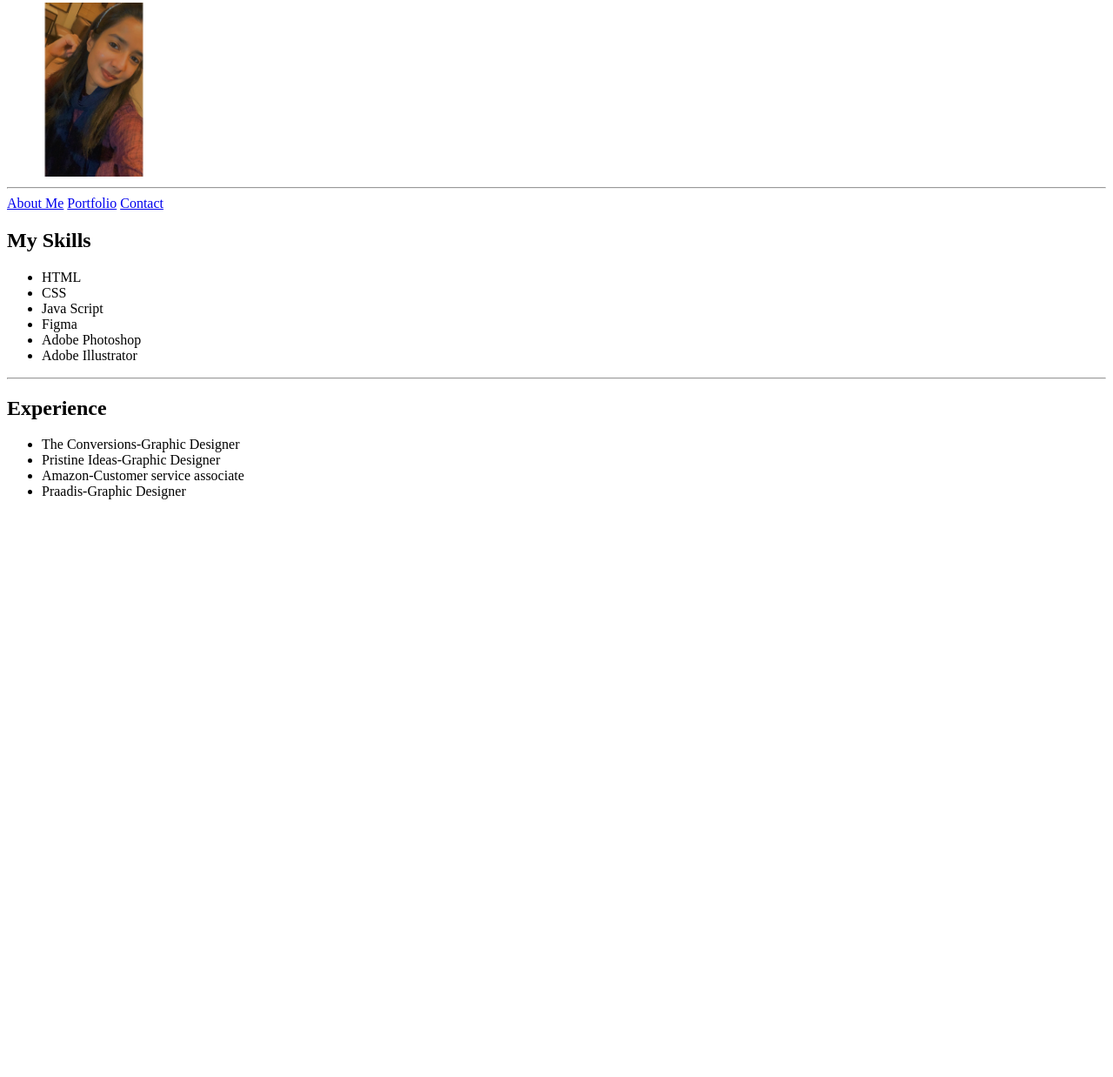
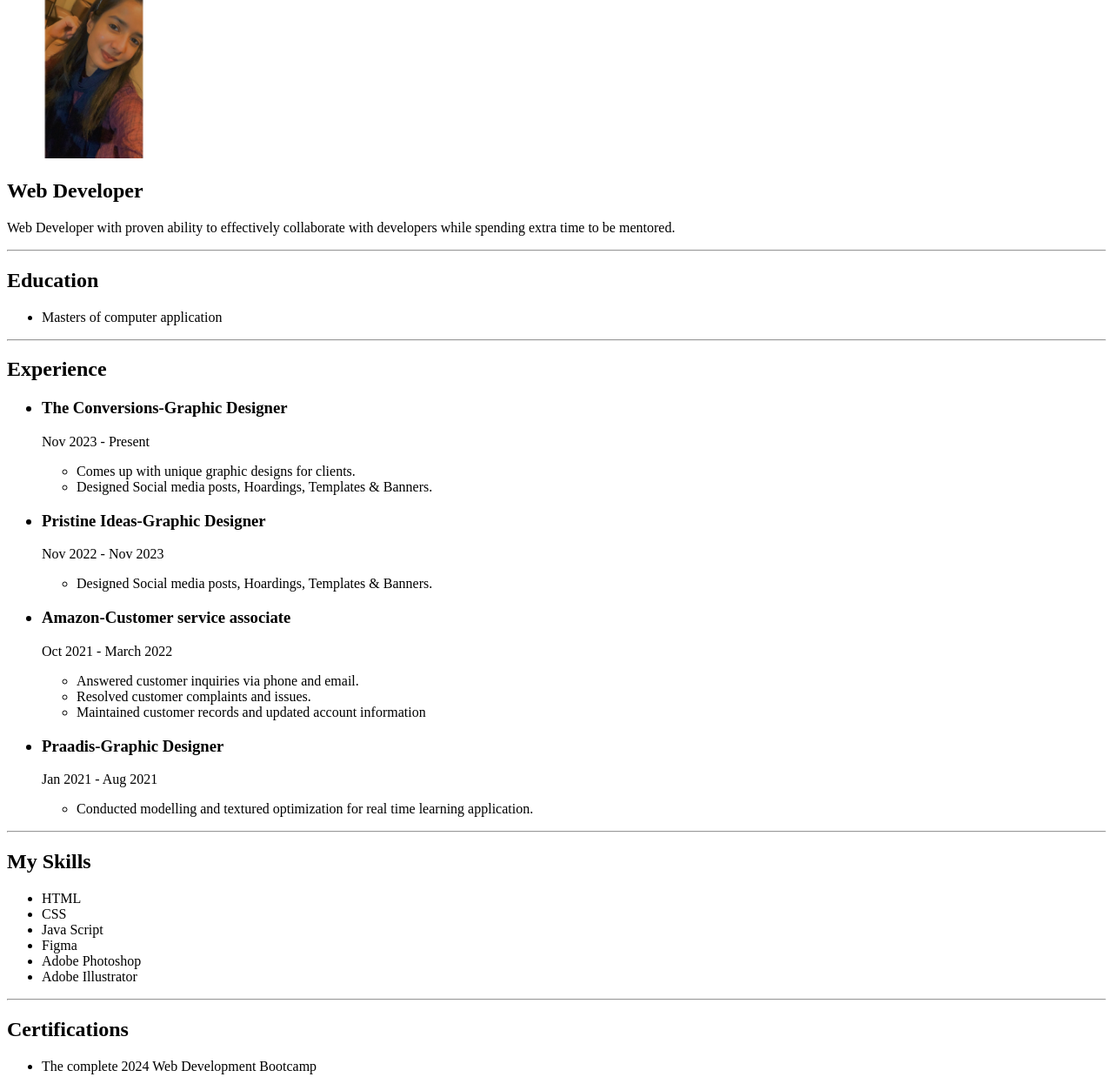
Before and after one commit to tasneem-a03/Portfolio-Tasnim, a plain HTML site: page index.html in a window 1280 px wide. Shown: the part 124-1362 px from the top of the page at 87% size. Before the commit the page ends 800 px from the top, so only its background shows below. Drawn offline with Linux system fonts and the light colour scheme.

Commit message:
Update index.html

```diff
--- a/index.html
+++ b/index.html
@@ -5,13 +5,46 @@
     <title>My Portfolio</title>
 </head>
 <body>
-    <h1>I'm Tasnim Ali</h1>
-    <h2>Web Developer</h2>
-    <img src="./images/Tasneem-picture.JPEG" height="200"/>
-    <hr/>
     <a href="./public/about.html">About Me</a>
     <a href="./public/portfolio.html">Portfolio</a>
     <a href="./public/contact.html">Contact</a>
+    <h1>I'm Tasnim Ali</h1>
+    <img src="./images/Tasneem-picture.JPEG" height="200"/>
+    <h2>Web Developer</h2>
+    <p>Web Developer with proven ability to effectively collaborate with developers while spending extra time to be mentored.</p>
+    <hr/>
+    <h2>Education</h2>
+    <ul>
+        <li>Masters of computer application</li>
+    </ul>
+    <hr/>
+    <h2>Experience</h2>
+    <ul>
+        <h3><li>The Conversions-Graphic Designer</li></h3>
+        <p>Nov 2023 - Present</p>
+        <ul>
+            <li>Comes up with unique graphic designs for clients.</li>
+            <li>Designed Social media posts, Hoardings, Templates & Banners.</li>
+        </ul>
+        <h3><li>Pristine Ideas-Graphic Designer</li></h3>
+        <p>Nov 2022 - Nov 2023</p>
+        <ul>
+            <li>Designed Social media posts, Hoardings, Templates & Banners.</li>
+        </ul>
+        <h3><li>Amazon-Customer service associate</li></h3>
+        <p>Oct 2021 - March 2022</p>
+        <ul>
+            <li>Answered customer inquiries via phone and email.</li>
+            <li>Resolved customer complaints and issues.</li>
+            <li>Maintained customer records and updated account information</li>
+        </ul>
+        <h3><li>Praadis-Graphic Designer</li></h3>
+        <p>Jan 2021 - Aug 2021</p>
+        <ul>
+            <li>Conducted modelling and textured optimization for real time learning application.</li>
+        </ul>
+    </ul>
+    <hr/>
     <h2>My Skills</h2>
     <ul>
         <li>HTML</li>
@@ -22,12 +55,9 @@
         <li>Adobe Illustrator</li>
     </ul>
     <hr/>
-    <h2>Experience</h2>
+    <h2>Certifications</h2>
     <ul>
-        <li>The Conversions-Graphic Designer</li>
-        <li>Pristine Ideas-Graphic Designer</li>
-        <li>Amazon-Customer service associate</li>
-        <li>Praadis-Graphic Designer</li>
+        <li>The complete 2024 Web Development Bootcamp</li>
     </ul>
 </body>
 </html>
```
